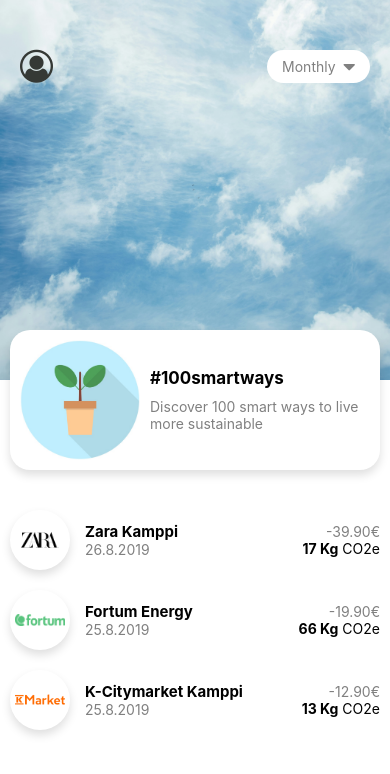
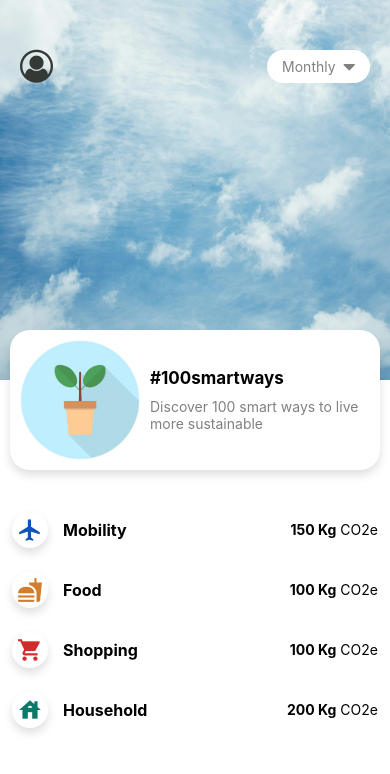
Before and after one commit to kikani-parth/bankify, a React Native app: screen / in a window 390 px wide. Shown: the top 774 px of the page. Built offline with nearby package versions, Linux system fonts and the light colour scheme.

Commit message:
add CategoriesList component

```diff
--- /dev/null
+++ b/src/components/CategoriesList.js
@@ -0,0 +1,108 @@
+import React from 'react';
+import {
+  View,
+  Text,
+  FlatList,
+  StyleSheet,
+  Image,
+  Platform,
+} from 'react-native';
+import { MaterialIcons } from '@expo/vector-icons';
+
+const CategoriesList = () => {
+  const categories = [
+    {
+      id: 1,
+      name: 'Mobility',
+      co2: '150 Kg',
+      logo: <MaterialIcons name="airplanemode-on" size={26} color="#0F52BA" />,
+    },
+    {
+      id: 2,
+      name: 'Food',
+      co2: '100 Kg',
+      logo: <MaterialIcons name="fastfood" size={26} color="#D27D2D" />,
+    },
+    {
+      id: 3,
+      name: 'Shopping',
+      co2: '100 Kg',
+      logo: <MaterialIcons name="shopping-cart" size={26} color="#D22B2B" />,
+    },
+    {
+      id: 4,
+      name: 'Household',
+      co2: '200 Kg',
+      logo: <MaterialIcons name="house" size={26} color="#097969" />,
+    },
+  ];
+
+  return (
+    <FlatList
+      data={categories}
+      keyExtractor={(item) => item.id}
+      renderItem={({ item }) => {
+        return (
+          <View style={styles.categoriesContainer}>
+            <View style={styles.categoryNameAndLogoContainer}>
+              <View style={styles.logoContainer}>{item.logo}</View>
+              <View>
+                <Text style={styles.name}>{item.name}</Text>
+              </View>
+            </View>
+            <View>
+              <Text>
+                <Text style={styles.co2}>{item.co2}</Text> CO2e
+              </Text>
+            </View>
+          </View>
+        );
+      }}
+    />
+  );
+};
+
+const styles = StyleSheet.create({
+  categoriesContainer: {
+    flexDirection: 'row',
+    justifyContent: 'space-between',
+    alignItems: 'center',
+    padding: 12,
+  },
+  categoryNameAndLogoContainer: {
+    flexDirection: 'row',
+    alignItems: 'center',
+  },
+  logoContainer: {
+    // Shadow for iOS
+    shadowColor: '#000',
+    shadowOffset: { width: 0, height: 5 },
+    shadowOpacity: 0.13,
+    shadowRadius: 10,
+
+    // Elevation for Android
+    ...Platform.select({
+      android: {
+        elevation: 8,
+      },
+    }),
+
+    marginRight: 15,
+    borderRadius: 30,
+    backgroundColor: '#fff',
+    padding: 5,
+  },
+  logo: {
+    width: 50,
+    height: 50,
+  },
+  name: {
+    fontWeight: 'bold',
+    fontSize: 16,
+  },
+  co2: {
+    fontWeight: 'bold',
+  },
+});
+
+export default CategoriesList;
--- a/src/components/TransactionsList.js
+++ b/src/components/TransactionsList.js
@@ -19,29 +19,49 @@ const TransactionsList = () => {
       name: 'Zara Kamppi',
       amount: '-39.90€',
       co2: '17 Kg',
-      date: '26.8.2019',
+      date: '09.10.2024',
       logo: zaraLogo,
+      id: 1,
     },
     {
       name: 'Fortum Energy',
       amount: '-19.90€',
       co2: '66 Kg',
-      date: '25.8.2019',
+      date: '08.10.2024',
       logo: fortumLogo,
+      id: 2,
     },
     {
       name: 'K-Citymarket Kamppi',
       amount: '-12.90€',
       co2: '13 Kg',
-      date: '25.8.2019',
+      date: '07.10.2024',
       logo: kMarketLogo,
+      id: 3,
+    },
+    {
+      name: 'Zara Kamppi',
+      amount: '-20.90€',
+      co2: '16 Kg',
+      date: '07.10.2024',
+      logo: zaraLogo,
+      id: 4,
+    },
+    {
+      name: 'K-Citymarket Kamppi',
+      amount: '-10.00€',
+      co2: '12 Kg',
+      date: '06.10.2024',
+      logo: kMarketLogo,
+      id: 5,
     },
   ];
 
   return (
     <FlatList
+      showsVerticalScrollIndicator={false}
       data={transactions}
-      keyExtractor={(item) => item.name}
+      keyExtractor={(item) => item.id}
       renderItem={({ item }) => (
         <View style={styles.transactionContainer}>
           <View style={styles.transactionNameAndLogoContainer}>
--- a/src/screens/HomeScreen.js
+++ b/src/screens/HomeScreen.js
@@ -6,6 +6,7 @@ import Header from '../components/Header';
 import SmartWaysCard from '../components/SmartWaysCard';
 import TransactionsList from '../components/TransactionsList';
 import Spacer from '../components/Spacer';
+import CategoriesList from '../components/CategoriesList';
 
 const HomeScreen = () => {
   return (
@@ -14,7 +15,8 @@ const HomeScreen = () => {
       <Header />
       <SmartWaysCard />
       <Spacer />
-      <TransactionsList />
+      <CategoriesList />
+      {/* <TransactionsList /> */}
     </>
   );
 };
```
